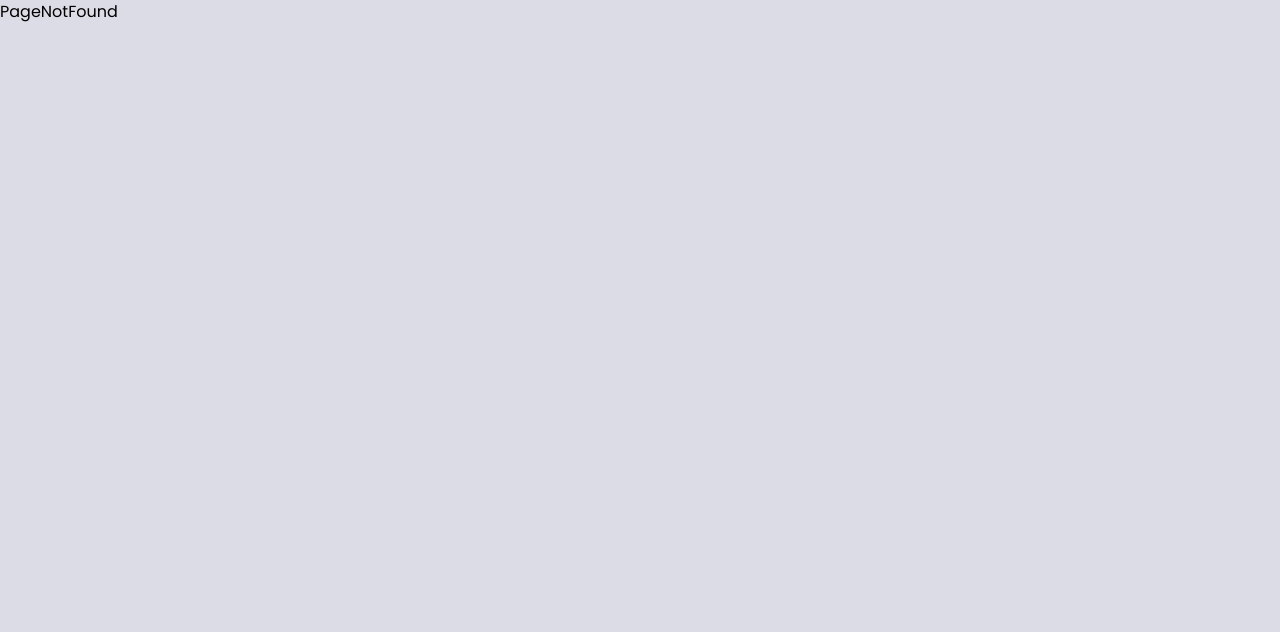
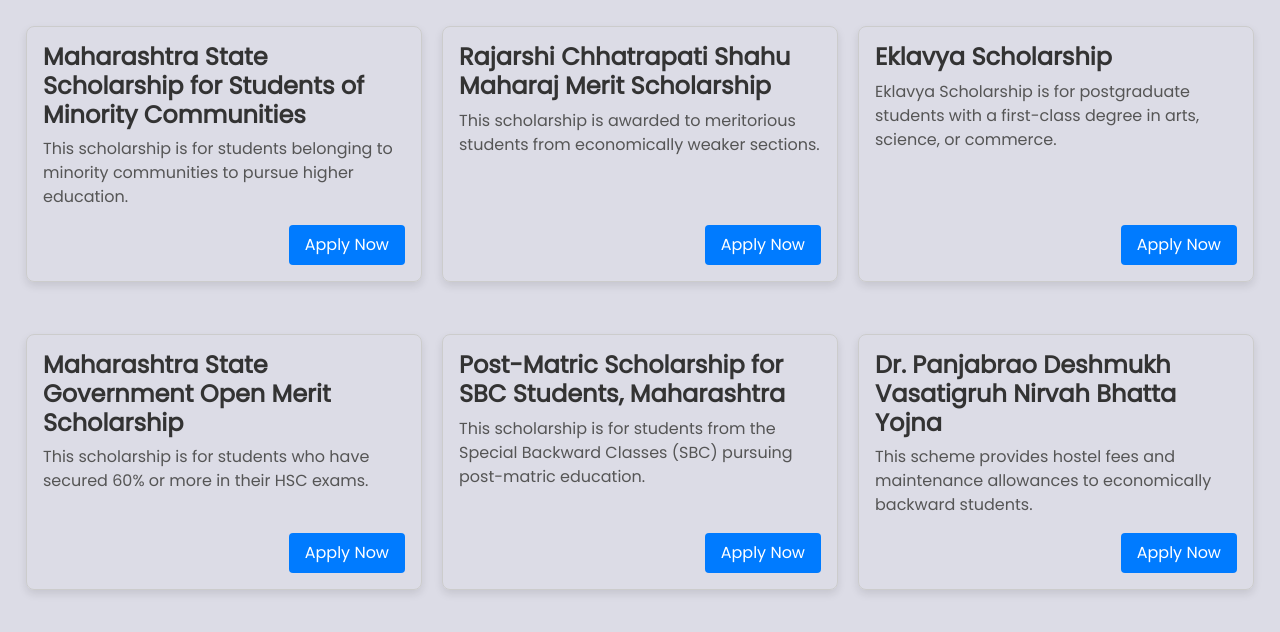
Before and after one commit to cfgmumbai24/Team-21, a React (Create React App) app in the folder client/: page /scholarship in a window 1280 px wide. Shown: the top 632 px of the page. Built offline with nearby package versions, Linux system fonts and the light colour scheme; no server answers.

Commit message:
Added scholarship and google calender

```diff
--- a/client/package.json
+++ b/client/package.json
@@ -3,6 +3,7 @@
   "version": "0.1.0",
   "private": true,
   "dependencies": {
+    "@mui/icons-material": "^5.15.20",
     "@testing-library/jest-dom": "^5.16.5",
     "@testing-library/react": "^13.4.0",
     "@testing-library/user-event": "^13.5.0",
--- a/client/public/index.html
+++ b/client/public/index.html
@@ -9,6 +9,7 @@
       name="description"
       content="Web site created using create-react-app"
     />
+    <link rel="stylesheet" href="https://cdn.jsdelivr.net/npm/bootstrap@5.3.2/dist/css/bootstrap.min.css" integrity="sha384-T3c6CoIi6uLrA9TneNEoa7RxnatzjcDSCmG1MXxSR1GAsXEV/Dwwykc2MPK8M2HN" crossorigin="anonymous">
     <link rel="apple-touch-icon" href="%PUBLIC_URL%/logo192.png" />
     <!--
       manifest.json provides metadata used when your web app is installed on a
--- /dev/null
+++ b/client/src/components/ScholarShip.js
@@ -0,0 +1,108 @@
+import React from 'react';
+
+function ScholarShip() {
+  const cardStyle = {
+    height: '16rem',
+    border: '1px solid #ccc',
+    borderRadius: '8px',
+    padding: '16px',
+    margin: '10px',
+    flex: '1',
+    boxShadow: '0 4px 8px rgba(0, 0, 0, 0.1)',
+    overflow: 'auto', // To handle overflow content
+    display: 'flex',
+    flexDirection: 'column',
+    justifyContent: 'space-between',
+  };
+
+  const containerStyle = {
+    display: 'flex',
+    justifyContent: 'space-between',
+    padding: '16px',
+  };
+
+  const wrapperStyle = {
+    display: 'flex',
+    flexDirection: 'column',
+  };
+
+  const titleStyle = {
+    fontSize: '1.5rem',
+    fontWeight: 'bold',
+    color: '#333',
+    marginBottom: '8px',
+  };
+
+  const contentStyle = {
+    fontSize: '1rem',
+    color: '#555',
+    lineHeight: '1.5',
+  };
+
+  const buttonStyle = {
+    alignSelf: 'flex-end',
+    padding: '8px 16px',
+    backgroundColor: '#007BFF',
+    color: '#fff',
+    border: 'none',
+    borderRadius: '4px',
+    cursor: 'pointer',
+    textAlign: 'center',
+    marginTop: '16px',
+    textDecoration: 'none',
+  };
+
+  const scholarships = [
+    {
+      title: 'Maharashtra State Scholarship for Students of Minority Communities',
+      content: 'This scholarship is for students belonging to minority communities to pursue higher education.',
+    },
+    {
+      title: 'Rajarshi Chhatrapati Shahu Maharaj Merit Scholarship',
+      content: 'This scholarship is awarded to meritorious students from economically weaker sections.',
+    },
+    {
+      title: 'Eklavya Scholarship',
+      content: 'Eklavya Scholarship is for postgraduate students with a first-class degree in arts, science, or commerce.',
+    },
+    {
+      title: 'Maharashtra State Government Open Merit Scholarship',
+      content: 'This scholarship is for students who have secured 60% or more in their HSC exams.',
+    },
+    {
+      title: 'Post-Matric Scholarship for SBC Students, Maharashtra',
+      content: 'This scholarship is for students from the Special Backward Classes (SBC) pursuing post-matric education.',
+    },
+    {
+      title: 'Dr. Panjabrao Deshmukh Vasatigruh Nirvah Bhatta Yojna',
+      content: 'This scheme provides hostel fees and maintenance allowances to economically backward students.',
+    },
+  ];
+
+  const Card = ({ title, content }) => (
+    <div style={cardStyle}>
+      <div>
+        <h3 style={titleStyle}>{title}</h3>
+        <p style={contentStyle}>{content}</p>
+      </div>
+      <a href="#" style={buttonStyle}>Apply Now</a>
+    </div>
+  );
+
+  return (
+    <div style={wrapperStyle}>
+      <div style={containerStyle}>
+        {scholarships.slice(0, 3).map((scholarship, index) => (
+          <Card key={index} title={scholarship.title} content={scholarship.content} />
+        ))}
+      </div>
+      <div style={containerStyle}>
+        {scholarships.slice(3, 6).map((scholarship, index) => (
+          <Card key={index} title={scholarship.title} content={scholarship.content} />
+        ))}
+      </div>
+    </div>
+  );
+}
+
+export default ScholarShip;
--- /dev/null
+++ b/client/src/components/Siderbar/Calender.js
@@ -0,0 +1,20 @@
+import React from 'react';
+import { Sidebar } from 'react-pro-sidebar';
+
+const Calendar = () => {
+  return (
+    <div>
+
+    <iframe
+      src="https://calendar.google.com/calendar/embed?src=aartimishra1209%40gmail.com&ctz=Asia%2FKolkata"
+      style={{ border: '0' }}
+      width="800"
+      height="600"
+      frameBorder="0"
+      scrolling="no"
+    ></iframe>
+    </div>
+  );
+};
+
+export default Calendar;
--- a/client/src/components/Siderbar/Sidebar.jsx
+++ b/client/src/components/Siderbar/Sidebar.jsx
@@ -51,6 +51,7 @@ const SidebarComponent = () => {
                                 )
                         }
                     </MenuItem>
+                    <Link to={'/calender'}>
                     <MenuItem className='mt-4'>
                         {
                             collapsed ? <LocalLibraryIcon />
@@ -62,6 +63,7 @@ const SidebarComponent = () => {
                                 )
                         }
                     </MenuItem>
+                    </Link>
                     <MenuItem component={<Link to="/experience" />} className='mt-4'>
                         {
                             collapsed ? <QuizIcon />
```
Also changed, not shown: client/src/App.js (+11 -2 lines), 1 other file (tests, documents, lock files or other folders).
